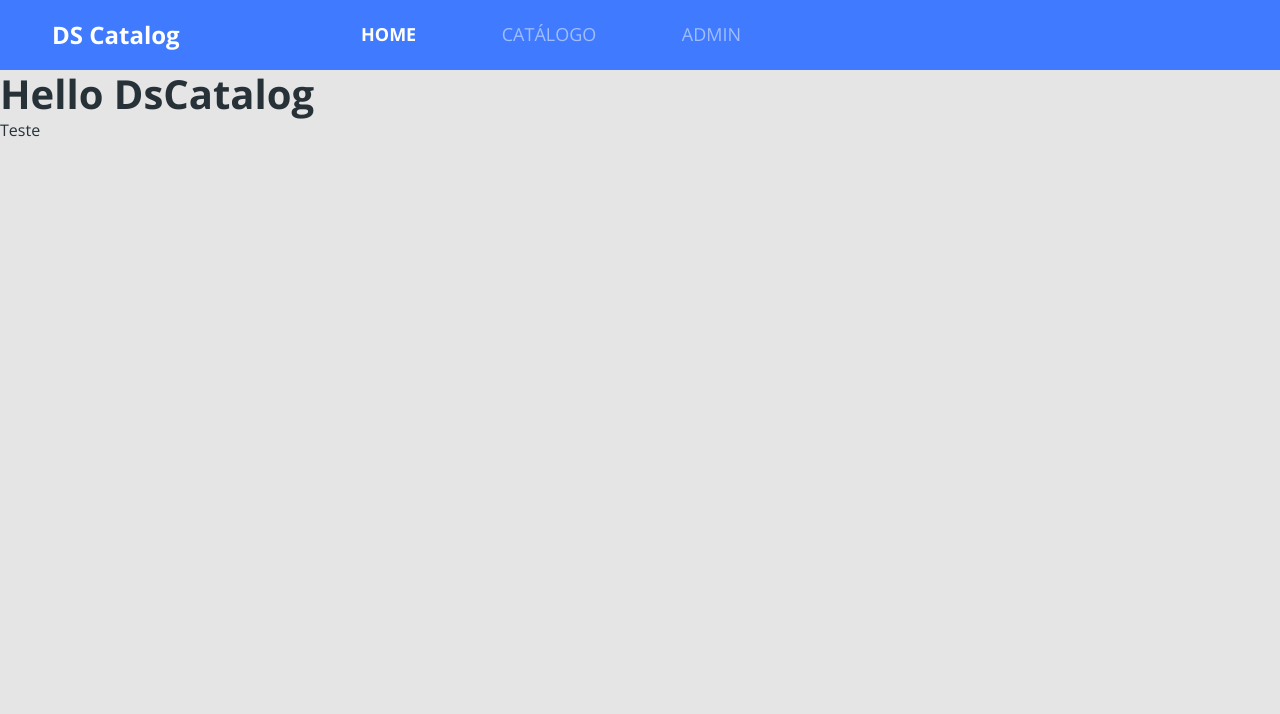
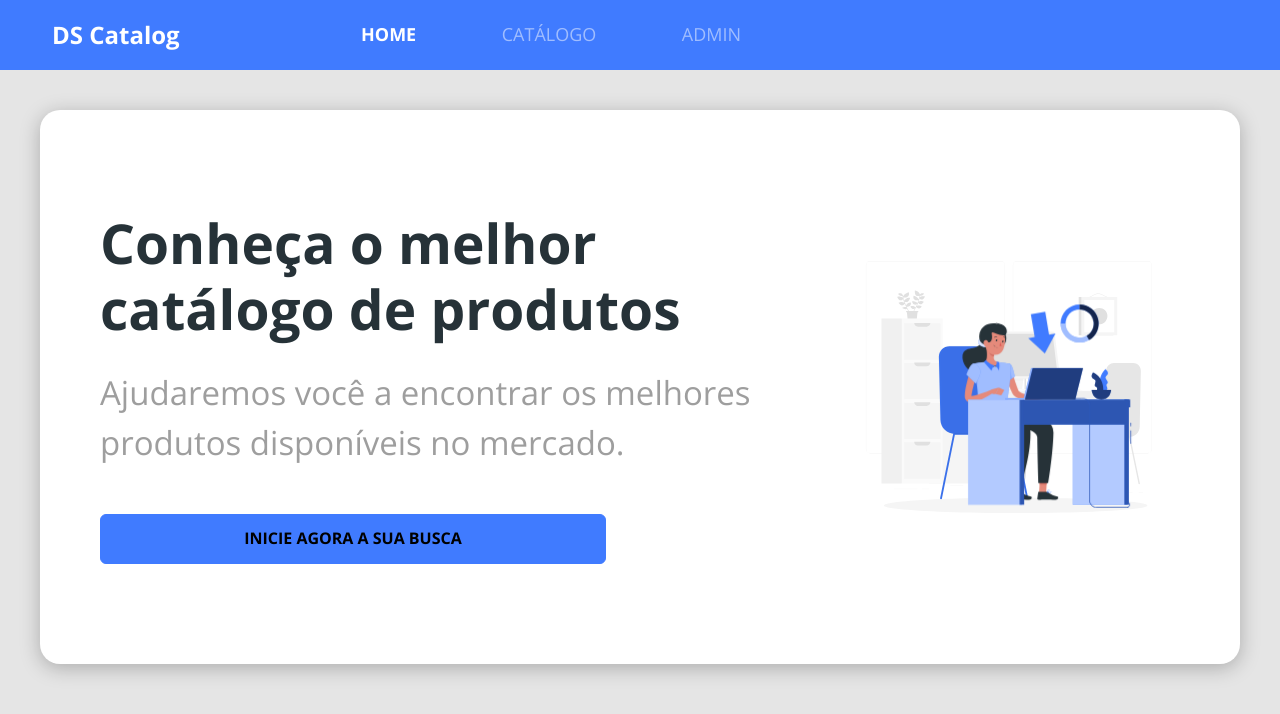
Before and after one commit to juannobert/dscatalog-devsuperior, a React (Create React App) app in the folder frontweb/: page / in a window 1280 px wide. Shown: the top 714 px of the page. Built offline with nearby package versions, Linux system fonts and the light colour scheme.

Commit message:
Home styling

```diff
--- a/frontweb/src/App.tsx
+++ b/frontweb/src/App.tsx
@@ -1,12 +1,11 @@
+
 import "./assets/styles/custom.scss";
 import './App.css';
-import NavBar from "components/Navbar";
+import Home from "pages/Home";
 const App = () => {
   return (
     <>
-    <NavBar/>
-    <h1>Hello DsCatalog</h1>
-    <a href="htt">Teste</a>
+    <Home/>
     </>
   )
 };
--- /dev/null
+++ b/frontweb/src/components/ButtonIcon/index.tsx
@@ -0,0 +1,11 @@
+import "./styles.css"
+const ButtonIcon = () =>{
+    return (
+        <>
+        <button className="btn btn-primary btn-icon">
+        <h6>INICIE AGORA A SUA BUSCA</h6>
+        </button>
+        </>
+    )
+}
+export default ButtonIcon;
--- /dev/null
+++ b/frontweb/src/components/ButtonIcon/styles.css
@@ -0,0 +1,3 @@
+.btn-icon{
+    height: 50px;
+}
--- /dev/null
+++ b/frontweb/src/pages/Home/index.tsx
@@ -0,0 +1,32 @@
+import { ReactComponent as MainImage } from "assets/images/main-image.svg";
+import NavBar from "components/Navbar";
+import ButtonIcon from "components/ButtonIcon";
+
+import "./styles.css";
+const Home = () => {
+  return (
+    <>
+      <NavBar />
+      <div className="home-container">
+        <div className="home-card">
+          <div className="home-content-container">
+            <div>
+              <h1>Conheça o melhor catálogo de produtos</h1>
+              <p>
+                Ajudaremos você a encontrar os melhores produtos disponíveis no
+                mercado.
+              </p>
+            </div>
+
+            <ButtonIcon></ButtonIcon>
+          </div>
+          <div className="home-image-container">
+            <MainImage />
+          </div>
+        </div>
+      </div>
+    </>
+  );
+};
+
+export default Home;
--- /dev/null
+++ b/frontweb/src/pages/Home/styles.css
@@ -0,0 +1,132 @@
+.home-container{
+    padding: 10px;
+    font-size: 20px;
+    text-align: center;
+}
+
+.home-card{
+    display: flex;
+    flex-direction: column-reverse;
+    background: #FFFFFF;
+    box-shadow: 0px 4px 20px rgba(0, 0, 0, 0.25);
+    border-radius: 20px;
+    text-align: center;
+}
+.home-content-container{
+    display: flex;
+    flex-direction: column;
+    align-items: center;
+    padding: 10px 10px 60px 10px;
+}
+.home-content-container h1{
+    width: 280px;
+    font-size: 1em;
+    margin-bottom: 15px;
+}
+.home-content-container p{
+    width: 280px;
+    font-size: .6em;
+    color: #9E9E9E;
+    margin-bottom: 30px;
+}
+.home-image-container{
+    padding: 50px 15px;
+}
+.home-image-container svg{
+    width: 100%;
+    height: auto;
+}
+
+@media(min-width:576px){
+    .home-container{
+        padding: 15px;
+        font-size: 40px;
+    }
+    .home-content-container h1{
+        width: 506px;
+        margin-bottom: 20px;
+    }
+
+    .home-content-container p{
+        width: 506px;
+        margin-bottom: 20px;
+    }
+
+    .home-content-container button{
+        width: 506px;
+    }
+
+    .home-content-container svg{
+        width: 506px;
+    }
+
+}
+
+@media(min-width:768px){
+    .home-image-container{
+        padding: 100px 20px;
+    }
+
+    .home-content-container{
+        padding: 20px 20px 100px 20px;
+    }
+}
+
+
+@media(min-width:992px){
+    .home-container{
+        font-size: 55px;
+        padding: 40px;
+    }
+
+    .home-image-container{
+        padding: 125px 20px;
+    }
+
+    .home-content-container{
+        padding: 20px 20px 150px 20px;
+    }
+
+    .home-content-container h1{
+        width: 700px;
+        margin-bottom: 26px;
+    }
+
+    .home-content-container p {
+        width: 700px;
+        margin-bottom: 47px;
+    }
+}
+
+@media(min-width:1200px){
+    .home-card{
+        padding: 0 40px;
+        flex-direction: row;
+
+    }
+
+    .home-content-container{
+        flex-direction: column;
+        padding: 100px 20px;
+        align-items: flex-start;
+        text-align: left;
+        align-content: space-between;
+        flex-flow: wrap;
+    }
+
+    .home-image-container{
+        display: flex;
+        align-items: center;
+        padding: 20px;
+    }
+
+    .home-content-container svg{
+        width: 100%;
+    }
+}
+
+@media(min-width:1200px){
+    .home-content-container svg{
+        width: 480px;
+    }
+}
```
Also changed, not shown: frontweb/src/assets/images/main-image.svg (added).
